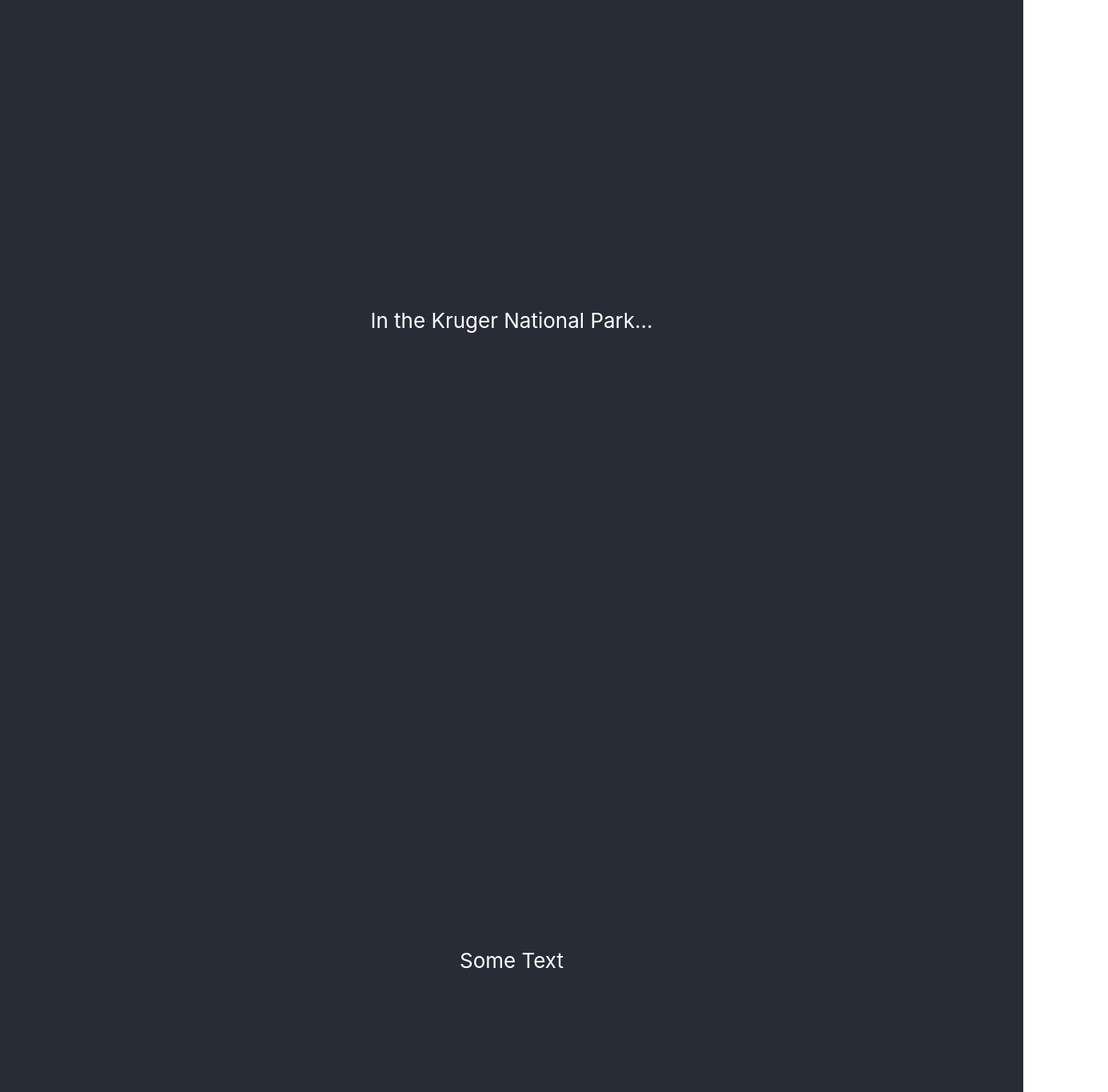
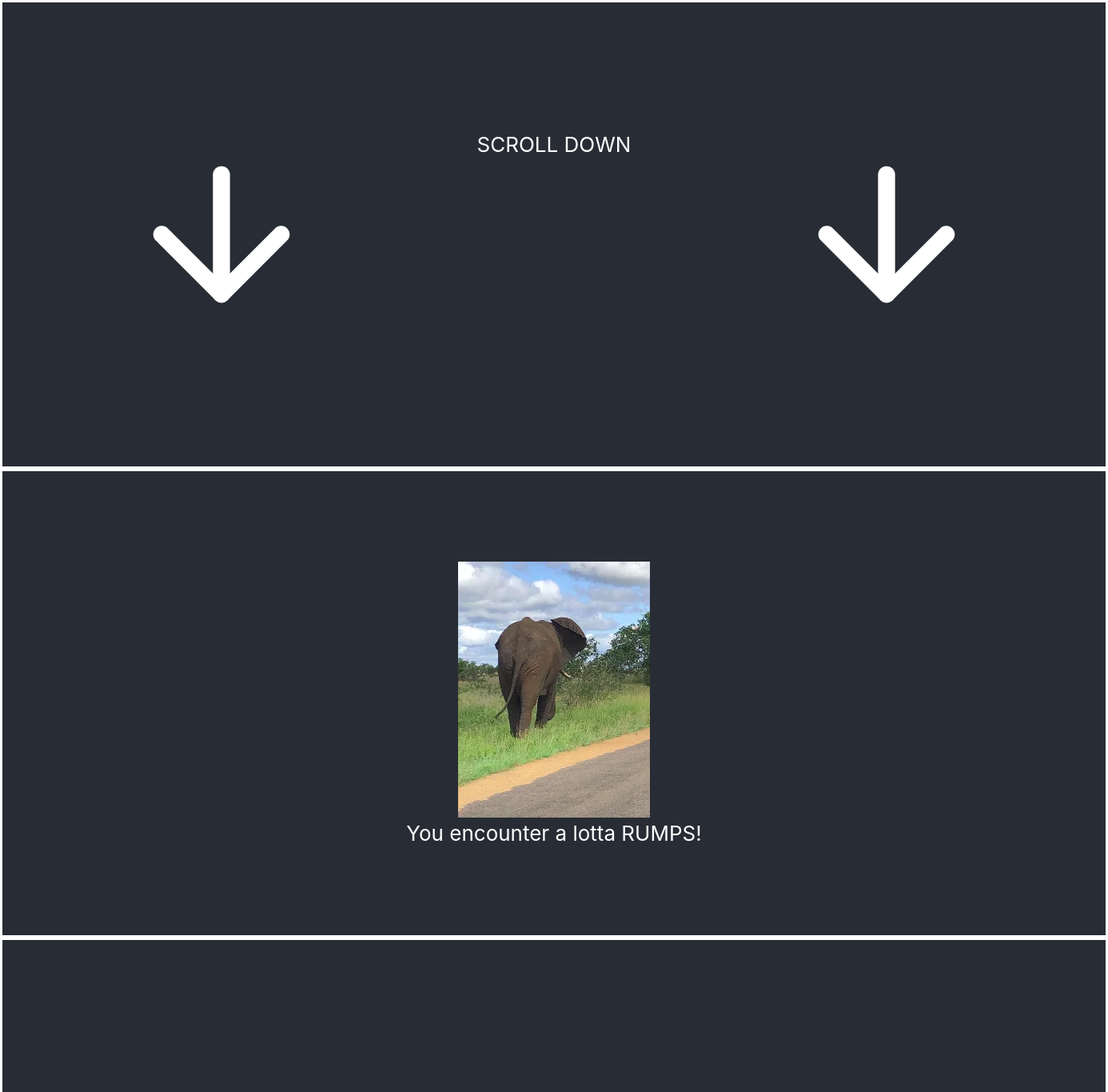
Before and after one commit to rae004/dumbo-rumps, a React (Create React App) app: page / in a window 1280 px wide. Shown: the top 1365 px of the page at 80% size, 1386 px wide, since content can reach past the window. Built offline with nearby package versions, Linux system fonts and the light colour scheme.

Commit message:
Starting basic animations

```diff
--- a/package.json
+++ b/package.json
@@ -12,6 +12,7 @@
     "react": "^18.2.0",
     "react-animate-on-scroll": "^2.1.5",
     "react-dom": "^18.2.0",
+    "react-icons": "^4.7.1",
     "react-scripts": "5.0.1",
     "web-vitals": "^2.1.0"
   },
--- a/src/App.css
+++ b/src/App.css
@@ -8,9 +8,26 @@
 /*  }*/
 /*}*/
 
+.hero-row {
+  display: flex;
+  flex-direction: row;
+  width: 100vw;
+  justify-content: space-around;
+  font-size: calc(10px + 2vmin);
+  color: white;
+}
+
+.hero-down-arrows {
+  font-size: calc(15rem + 2vmin);
+  color: white;
+}
+
 .scroll-container {
+  border: solid 3px white;
   background-color: #282c34;
-  min-height: 100vh;
+  width: 100vw;
+  padding: 3.125rem;
+  height: 60vh;
   display: flex;
   flex-direction: column;
   align-items: center;
--- a/src/App.tsx
+++ b/src/App.tsx
@@ -2,22 +2,33 @@
 import './App.css';
 import ScrollAnimation from 'react-animate-on-scroll';
 import 'animate.css/animate.min.css';
-
+import rump1 from './rumpHeroSmall.webp';
+import { FiArrowDown } from 'react-icons/fi';
 function App() {
     return (
         <div className="App">
             <header className={'scroll-container'}>
+                <div className={'hero-row'}>
+                    <FiArrowDown className={'hero-down-arrows'} />
+                    <span>SCROLL DOWN</span>
+                    <FiArrowDown className={'hero-down-arrows'} />
+                </div>
+            </header>
+            <div className={'scroll-container'}>
                 <ScrollAnimation
-                    initiallyVisible={true}
-                    animatePreScroll={true}
+                    animateIn={'animate__backInRight'}
+                    animateOut={'animate__backOutLeft'}
+                >
+                    <img src={rump1} />
+                </ScrollAnimation>
+                <ScrollAnimation
+                    animateIn={'animate__backInRight'}
+                    animateOut={'animate__backOutLeft'}
                     className={'animated-text'}
-                    animateIn={'animate__wobble'}
                 >
-                    In the Kruger National Park...
+                    You encounter a lotta RUMPS!
                 </ScrollAnimation>
-                <ScrollAnimation>{/*<img src={}>*/}</ScrollAnimation>
-            </header>
-
+            </div>
             <div className={'scroll-container'}>
                 <ScrollAnimation
                     className={'animated-text'}
--- a/src/index.css
+++ b/src/index.css
@@ -5,6 +5,8 @@
     sans-serif;
   -webkit-font-smoothing: antialiased;
   -moz-osx-font-smoothing: grayscale;
+  overscroll-behavior: none;
+  overscroll-behavior: none;
 }
 
 code {
```
Also changed, not shown: src/rumpHeroSmall.webp (added), 1 other file (tests, documents, lock files or other folders).
